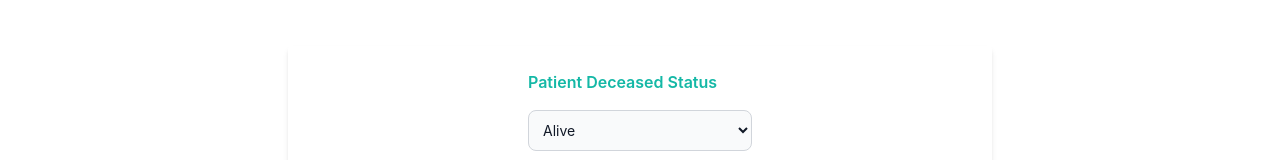
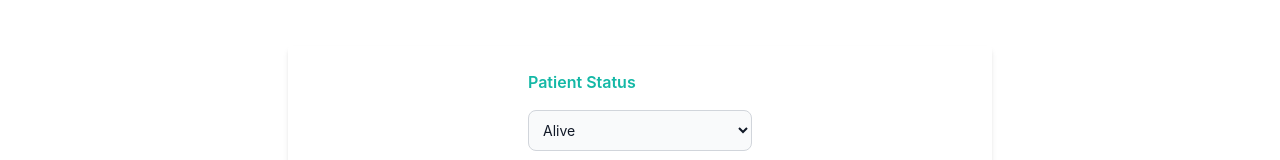
Before and after one commit to bill071194/tcga-mlops, a Next.js app in the folder tcga-frontend/: page /predict in a window 1280 px wide. Shown: the part 289-449 px from the top of the page. Built offline with nearby package versions, Linux system fonts and the light colour scheme.

Commit message:
Polished front end

```diff
--- a/tcga-frontend/components/faq.js
+++ b/tcga-frontend/components/faq.js
@@ -38,7 +38,7 @@ const faqdata = [
   {
     question: "Which cancer types are being predicted?",
     answer:
-      "The project focuses on 12 common cancer types, which are Leukemia, Brain Cancer, Lung Cancer, Kidney Cancer, Breast Cancer, Uterus Cancer, Ovarian Cancer, Prostate Cancer, Skin Cancer, Thyroid Cancer, Colorectal Cancer, and Pancreas Cancer. Additional cancer types will be targeted in the future as TCGA training data increases.",
+      "The project focuses on 12 common cancer types, which are Leukemia, Brain Cancer, Lung Cancer, Kidney Cancer, Breast Cancer, Uterine Cancer, Ovarian Cancer, Prostate Cancer, Skin Cancer, Thyroid Cancer, Colorectal Cancer, and Pancreatic Cancer. Additional cancer types will be targeted in the future as TCGA training data increases.",
   },
   {
     question: "How accurate are the generated predictions?",
--- a/tcga-frontend/components/navbar.js
+++ b/tcga-frontend/components/navbar.js
@@ -1,7 +1,7 @@
 import Link from "next/link";
 import Image from "next/image"
 import { Disclosure } from "@headlessui/react";
-import ThemeChanger from "./DarkSwitch";
+// import ThemeChanger from "./DarkSwitch";
 
 const Navbar = () => {
   const navigation = [
--- a/tcga-frontend/pages/predict.js
+++ b/tcga-frontend/pages/predict.js
@@ -117,7 +117,7 @@ const Predict = () => {
       </SectionTitle>
       <div className="flex w-auto flex-col px-72">
         <form onSubmit={formik.handleSubmit} className="flex flex-col bg-gray-25 shadow-md rounded px-60 pt-6 pb-8 mb-4 dark:bg-gray-700 dark:border-gray-600 dark:text-white items center justify center">
-          <h3 className="mb-4 font-semibold text-teal-500 dark:text-white text-start">Patient Deceased Status</h3>
+          <h3 className="mb-4 font-semibold text-teal-500 dark:text-white text-start">Patient Status</h3>
           <select name="deceased" id="deceased" value={formik.values.deceased} onChange={formik.handleChange} required className="bg-gray-50 border border-gray-300 text-gray-900 text-sm rounded-lg focus:ring-teal-500 focus:border-teal-500 block w-full p-2.5 dark:bg-gray-700 dark:border-gray-600 dark:placeholder-gray-400 dark:text-white dark:focus:ring-teal-500 dark:focus:border-teal-500">
             <option value="0">Alive</option>
             <option value="1">Deceased</option>
```
